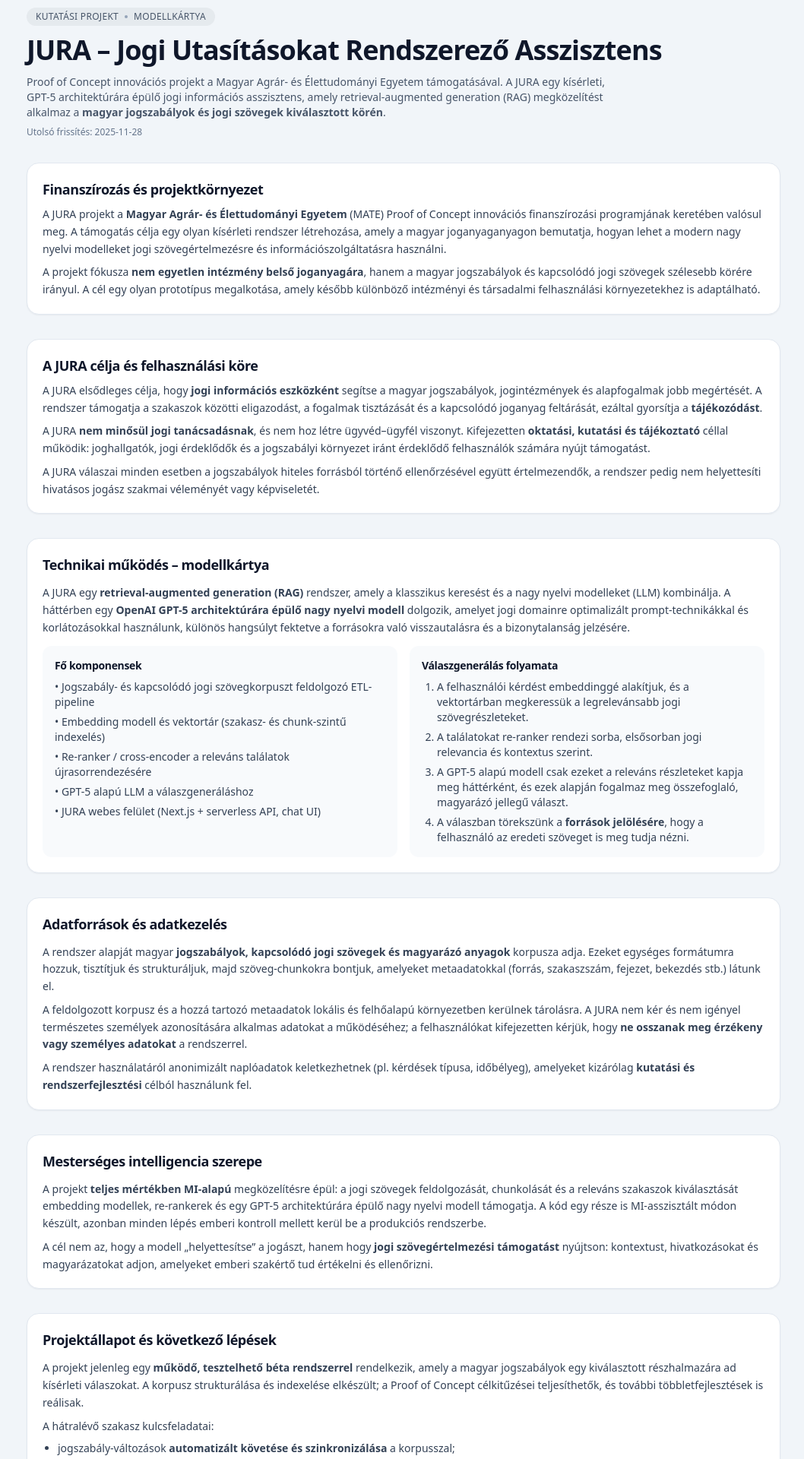
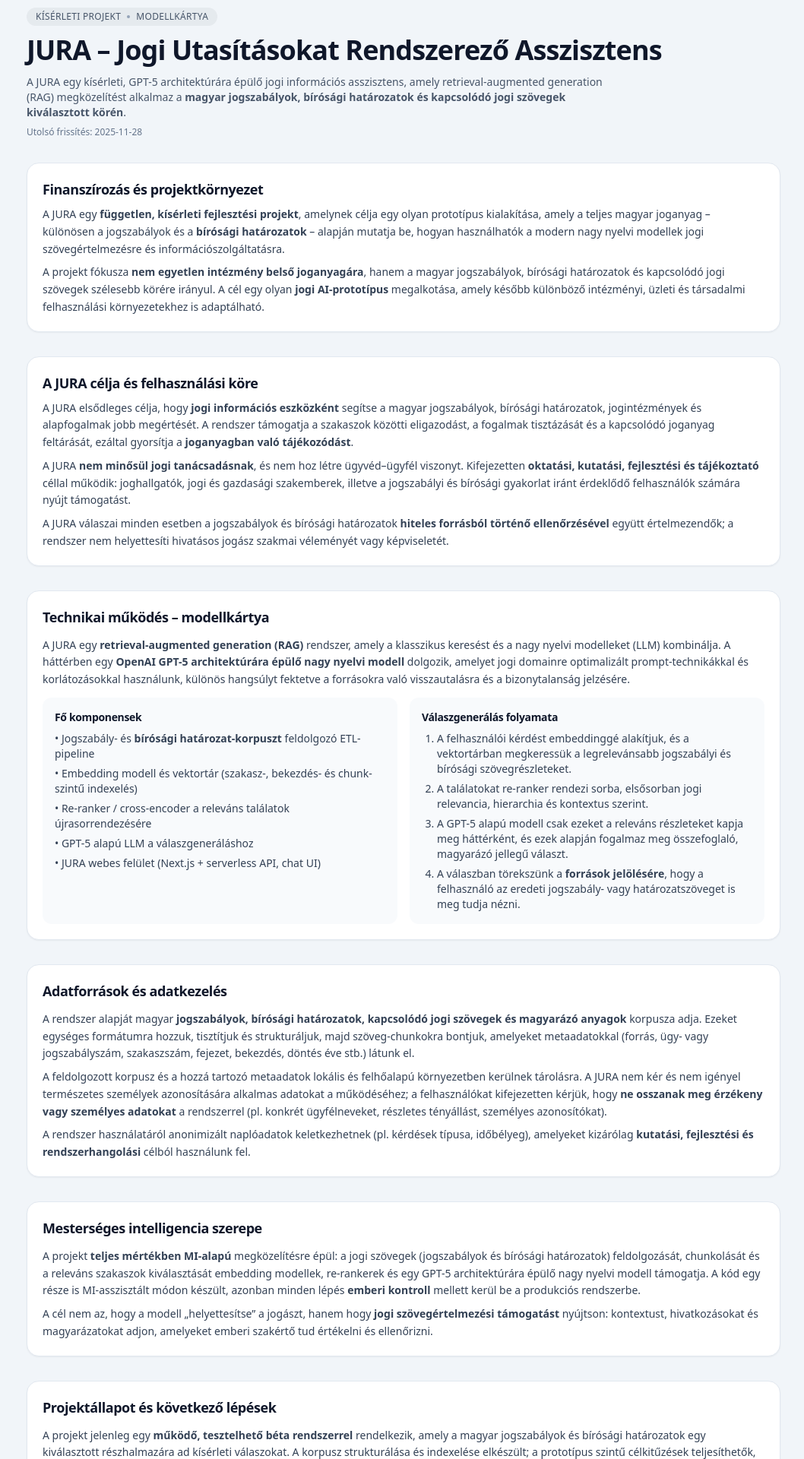
Before and after one commit to samuaat/jura-chat, a Next.js app: page /projekt in a window 1280 px wide. Shown: the part 100-2020 px from the top of the page at 76% size, without its empty margins (109-1167 px from the left). Built offline with nearby package versions, Linux system fonts and the light colour scheme.

Commit message:
Update projekt modellkártya: remove university references, add caselaw corpus

```diff
--- a/app/projekt/page.tsx
+++ b/app/projekt/page.tsx
@@ -51,7 +51,7 @@
           {/* Cím + meta infó */}
           <header className="mb-8">
             <div className="mb-3 inline-flex items-center gap-2 rounded-full bg-slate-900/5 px-3 py-1 text-xs font-medium uppercase tracking-wide text-slate-600">
-              <span>Kutatási projekt</span>
+              <span>Kísérleti projekt</span>
               <span className="h-1 w-1 rounded-full bg-slate-400" />
               <span>Modellkártya</span>
             </div>
@@ -59,12 +59,12 @@
               JURA – Jogi Utasításokat Rendszerező Asszisztens
             </h1>
             <p className="max-w-3xl text-sm text-slate-600">
-              Proof of Concept innovációs projekt a Magyar Agrár- és
-              Élettudományi Egyetem támogatásával. A JURA egy kísérleti, GPT-5
-              architektúrára épülő jogi információs asszisztens, amely
-              retrieval-augmented generation (RAG) megközelítést alkalmaz a{" "}
+              A JURA egy kísérleti, GPT-5 architektúrára épülő jogi információs
+              asszisztens, amely retrieval-augmented generation (RAG)
+              megközelítést alkalmaz a{" "}
               <strong>
-                magyar jogszabályok és jogi szövegek kiválasztott körén
+                magyar jogszabályok, bírósági határozatok és kapcsolódó jogi
+                szövegek kiválasztott körén
               </strong>
               .
             </p>
@@ -73,28 +73,27 @@
             </p>
           </header>
 
-          {/* Finanszírozás / projekt kontextus – EGYSZERŰ DOBOZ, nincs külön stats card */}
+          {/* Finanszírozás / projekt kontextus */}
           <section className="mb-8 rounded-2xl border border-slate-200 bg-white p-5 shadow-sm">
             <h2 className="mb-2 text-lg font-semibold tracking-tight">
               Finanszírozás és projektkörnyezet
             </h2>
             <p className="mb-2 text-sm leading-relaxed text-slate-700">
-              A JURA projekt a{" "}
-              <strong>Magyar Agrár- és Élettudományi Egyetem</strong> (MATE){" "}
-              Proof of Concept innovációs finanszírozási programjának
-              keretében valósul meg. A támogatás célja egy olyan kísérleti
-              rendszer létrehozása, amely a magyar joganyaganyagon
-              bemutatja, hogyan lehet a modern nagy nyelvi
-              modelleket jogi szövegértelmezésre és információszolgáltatásra
-              használni.
+              A JURA egy <strong>független, kísérleti fejlesztési projekt</strong>,
+              amelynek célja egy olyan prototípus kialakítása, amely a teljes
+              magyar joganyag – különösen a jogszabályok és a{" "}
+              <strong>bírósági határozatok</strong> – alapján mutatja be, hogyan
+              használhatók a modern nagy nyelvi modellek jogi
+              szövegértelmezésre és információszolgáltatásra.
             </p>
             <p className="text-sm leading-relaxed text-slate-700">
               A projekt fókusza{" "}
               <strong>nem egyetlen intézmény belső joganyagára</strong>, hanem a
-              magyar jogszabályok és kapcsolódó jogi szövegek szélesebb körére
-              irányul. A cél egy olyan prototípus megalkotása, amely később
-              különböző intézményi és társadalmi felhasználási környezetekhez is
-              adaptálható.
+              magyar jogszabályok, bírósági határozatok és kapcsolódó jogi
+              szövegek szélesebb körére irányul. A cél egy olyan{" "}
+              <strong>jogi AI-prototípus</strong> megalkotása, amely később
+              különböző intézményi, üzleti és társadalmi felhasználási
+              környezetekhez is adaptálható.
             </p>
           </section>
 
@@ -106,22 +105,25 @@
             <p className="mb-2 text-sm leading-relaxed text-slate-700">
               A JURA elsődleges célja, hogy{" "}
               <strong>jogi információs eszközként</strong> segítse a magyar
-              jogszabályok, jogintézmények és alapfogalmak jobb megértését. A
-              rendszer támogatja a szakaszok közötti eligazodást, a fogalmak
-              tisztázását és a kapcsolódó joganyag feltárását, ezáltal gyorsítja
-              a <strong>tájékozódást</strong>.
+              jogszabályok, bírósági határozatok, jogintézmények és alapfogalmak
+              jobb megértését. A rendszer támogatja a szakaszok közötti
+              eligazodást, a fogalmak tisztázását és a kapcsolódó joganyag
+              feltárását, ezáltal gyorsítja a{" "}
+              <strong>joganyagban való tájékozódást</strong>.
             </p>
             <p className="mb-2 text-sm leading-relaxed text-slate-700">
               A JURA <strong>nem minősül jogi tanácsadásnak</strong>, és nem hoz
               létre ügyvéd–ügyfél viszonyt. Kifejezetten{" "}
-              <strong>oktatási, kutatási és tájékoztató</strong> céllal működik:
-              joghallgatók, jogi érdeklődők és a jogszabályi környezet iránt
-              érdeklődő felhasználók számára nyújt támogatást.
+              <strong>oktatási, kutatási, fejlesztési és tájékoztató</strong>{" "}
+              céllal működik: joghallgatók, jogi és gazdasági szakemberek, illetve
+              a jogszabályi és bírósági gyakorlat iránt érdeklődő felhasználók
+              számára nyújt támogatást.
             </p>
             <p className="text-sm leading-relaxed text-slate-700">
-              A JURA válaszai minden esetben a jogszabályok hiteles forrásból
-              történő ellenőrzésével együtt értelmezendők, a rendszer pedig nem
-              helyettesíti hivatásos jogász szakmai véleményét vagy képviseletét.
+              A JURA válaszai minden esetben a jogszabályok és bírósági
+              határozatok <strong>hiteles forrásból történő ellenőrzésével</strong>{" "}
+              együtt értelmezendők; a rendszer nem helyettesíti hivatásos jogász
+              szakmai véleményét vagy képviseletét.
             </p>
           </section>
 
@@ -150,19 +152,22 @@
                 </h3>
                 <ul className="space-y-1.5 text-slate-700">
                   <li>
-                    • Jogszabály- és kapcsolódó jogi szövegkorpuszt feldolgozó
+                    • Jogszabály- és{" "}
+                    <strong>bírósági határozat-korpuszt</strong> feldolgozó
                     ETL-pipeline
                   </li>
                   <li>
-                    • Embedding modell és vektortár (szakasz- és chunk-szintű
-                    indexelés)
+                    • Embedding modell és vektortár (szakasz-, bekezdés- és
+                    chunk-szintű indexelés)
                   </li>
                   <li>
                     • Re-ranker / cross-encoder a releváns találatok
                     újrasorrendezésére
                   </li>
                   <li>• GPT-5 alapú LLM a válaszgeneráláshoz</li>
-                  <li>• JURA webes felület (Next.js + serverless API, chat UI)</li>
+                  <li>
+                    • JURA webes felület (Next.js + serverless API, chat UI)
+                  </li>
                 </ul>
               </div>
 
@@ -173,12 +178,12 @@
                 <ol className="list-decimal space-y-1.5 pl-5 text-slate-700">
                   <li>
                     A felhasználói kérdést embeddinggé alakítjuk, és a
-                    vektortárban megkeressük a legrelevánsabb jogi
-                    szövegrészleteket.
+                    vektortárban megkeressük a legrelevánsabb jogszabályi és
+                    bírósági szövegrészleteket.
                   </li>
                   <li>
                     A találatokat re-ranker rendezi sorba, elsősorban jogi
-                    relevancia és kontextus szerint.
+                    relevancia, hierarchia és kontextus szerint.
                   </li>
                   <li>
                     A GPT-5 alapú modell csak ezeket a releváns részleteket kapja
@@ -188,7 +193,7 @@
                   <li>
                     A válaszban törekszünk a{" "}
                     <strong>források jelölésére</strong>, hogy a felhasználó az
-                    eredeti szöveget is meg tudja nézni.
+                    eredeti jogszabály- vagy határozatszöveget is meg tudja nézni.
                   </li>
                 </ol>
               </div>
@@ -202,12 +207,14 @@
             </h2>
             <p className="mb-2 text-sm leading-relaxed text-slate-700">
               A rendszer alapját magyar{" "}
-              <strong>jogszabályok, kapcsolódó jogi szövegek és magyarázó
-              anyagok</strong>{" "}
+              <strong>
+                jogszabályok, bírósági határozatok, kapcsolódó jogi szövegek és
+                magyarázó anyagok
+              </strong>{" "}
               korpusza adja. Ezeket egységes formátumra hozzuk, tisztítjuk és
               strukturáljuk, majd szöveg-chunkokra bontjuk, amelyeket
-              metaadatokkal (forrás, szakaszszám, fejezet, bekezdés stb.) látunk
-              el.
+              metaadatokkal (forrás, ügy- vagy jogszabályszám, szakaszszám,
+              fejezet, bekezdés, döntés éve stb.) látunk el.
             </p>
             <p className="mb-2 text-sm leading-relaxed text-slate-700">
               A feldolgozott korpusz és a hozzá tartozó metaadatok lokális és
@@ -215,13 +222,14 @@
               igényel természetes személyek azonosítására alkalmas adatokat a
               működéséhez; a felhasználókat kifejezetten kérjük, hogy{" "}
               <strong>ne osszanak meg érzékeny vagy személyes adatokat</strong>{" "}
-              a rendszerrel.
+              a rendszerrel (pl. konkrét ügyfélneveket, részletes tényállást,
+              személyes azonosítókat).
             </p>
             <p className="text-sm leading-relaxed text-slate-700">
               A rendszer használatáról anonimizált naplóadatok keletkezhetnek
               (pl. kérdések típusa, időbélyeg), amelyeket kizárólag{" "}
-              <strong>kutatási és rendszerfejlesztési</strong> célból használunk
-              fel.
+              <strong>kutatási, fejlesztési és rendszerhangolási</strong> célból
+              használunk fel.
             </p>
           </section>
 
@@ -232,11 +240,13 @@
             </h2>
             <p className="mb-2 text-sm leading-relaxed text-slate-700">
               A projekt <strong>teljes mértékben MI-alapú</strong> megközelítésre
-              épül: a jogi szövegek feldolgozását, chunkolását és a releváns
-              szakaszok kiválasztását embedding modellek, re-rankerek és egy
-              GPT-5 architektúrára épülő nagy nyelvi modell támogatja. A kód egy
-              része is MI-asszisztált módon készült, azonban minden lépés emberi
-              kontroll mellett kerül be a produkciós rendszerbe.
+              épül: a jogi szövegek (jogszabályok és bírósági határozatok)
+              feldolgozását, chunkolását és a releváns szakaszok kiválasztását
+              embedding modellek, re-rankerek és egy GPT-5 architektúrára épülő
+              nagy nyelvi modell támogatja. A kód egy része is MI-asszisztált
+              módon készült, azonban minden lépés{" "}
+              <strong>emberi kontroll</strong> mellett kerül be a produkciós
+              rendszerbe.
             </p>
             <p className="text-sm leading-relaxed text-slate-700">
               A cél nem az, hogy a modell „helyettesítse” a jogászt, hanem hogy{" "}
@@ -254,19 +264,20 @@
             <p className="mb-2 text-sm leading-relaxed text-slate-700">
               A projekt jelenleg egy{" "}
               <strong>működő, tesztelhető béta rendszerrel</strong> rendelkezik,
-              amely a magyar jogszabályok egy kiválasztott részhalmazára ad
-              kísérleti válaszokat. A korpusz strukturálása és indexelése
-              elkészült; a Proof of Concept célkitűzései teljesíthetők, és
-              további többletfejlesztések is reálisak.
+              amely a magyar jogszabályok és bírósági határozatok egy
+              kiválasztott részhalmazára ad kísérleti válaszokat. A korpusz
+              strukturálása és indexelése elkészült; a prototípus szintű
+              célkitűzések teljesíthetők, és további többletfejlesztések is
+              reálisak.
             </p>
             <p className="mb-2 text-sm leading-relaxed text-slate-700">
               A hátralévő szakasz kulcsfeladatai:
             </p>
             <ul className="mb-2 list-disc pl-5 text-sm text-slate-700">
               <li>
-                jogszabály-változások{" "}
-                <strong>automatizált követése és szinkronizálása</strong> a
-                korpusszal;
+                jogszabály- és{" "}
+                <strong>bírósági határozat-változások automatizált követése és
+                szinkronizálása</strong> a korpusszal;
               </li>
               <li>
                 a chunkolási eljárás finomítása, hogy a jogi szövegek
@@ -274,11 +285,16 @@
               </li>
               <li>
                 a rendszer <strong>megbízhatóságának és UX-ének</strong> további
-                javítása (pl. forráshivatkozások, magyarázó panelek);
+                javítása (pl. forráshivatkozások, magyarázó panelek, joganyag
+                struktúrájának jobb vizualizációja);
               </li>
               <li>
-                hosszabb távon: jogi nyelvezetre finomhangolt, dedikált modell
-                és reprodukálható know-how kialakítása.
+                hosszabb távon:{" "}
+                <strong>
+                  jogi nyelvezetre finomhangolt, dedikált modell és
+                  dokumentált, reprodukálható know-how
+                </strong>{" "}
+                kialakítása.
               </li>
             </ul>
           </section>
@@ -286,8 +302,8 @@
           {/* Vissza / call to action */}
           <section className="text-center text-sm text-slate-600">
             <p className="mb-3">
-              A JURA jelenleg kísérleti fázisban működik. A rendszer kipróbálásához
-              térj vissza a főoldalra, és indíts új beszélgetést.
+              A JURA jelenleg kísérleti fázisban működik. A rendszer
+              kipróbálásához térj vissza a főoldalra, és indíts új beszélgetést.
             </p>
             <Link
               href="/"
```
